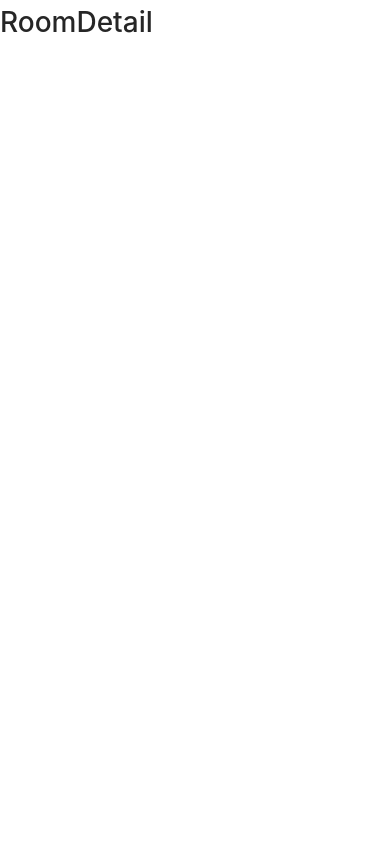
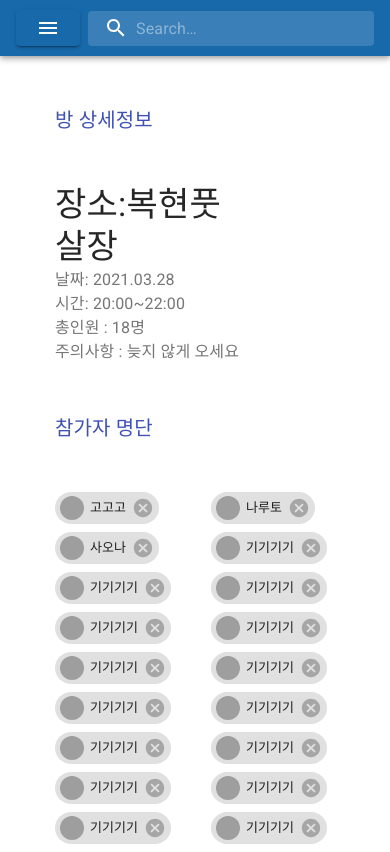
Before and after one commit to DaeseongLee/node-foot, a Next.js app in the folder front/: page /roomDetail in a window 390 px wide. Built offline with nearby package versions, Linux system fonts and the light colour scheme; grey boxes are pictures that could not be loaded.

Commit message:
Add roomDetail UI

```diff
--- a/front/components/CustomizedMenus.js
+++ b/front/components/CustomizedMenus.js
@@ -10,6 +10,7 @@ import InboxIcon from '@material-ui/icons/MoveToInbox';
 import MeetingRoomIcon from '@material-ui/icons/MeetingRoom';
 import PermIdentityIcon from '@material-ui/icons/PermIdentity';
 import { makeStyles } from '@material-ui/core/styles';
+import Link from '@material-ui/core/Link';
 const useStyles = makeStyles((theme) => ({
     logo: {
         backgroundColor: 'transparent',
@@ -79,25 +80,27 @@ export default function CustomizedMenus() {
                 open={Boolean(anchorEl)}
                 onClose={handleClose}
             >
-                <StyledMenuItem>
-                    <ListItemIcon>
-                        <PermIdentityIcon fontSize="small" />
-                    </ListItemIcon>
-                    <ListItemText primary="profile" onClick={handleClose} />
-                </StyledMenuItem>
+                <Link href="/profile" variant="body2">
+                    <StyledMenuItem>
+                        <ListItemIcon>
+                            <PermIdentityIcon fontSize="small" />
+                        </ListItemIcon>
+                        <ListItemText primary="내정보" onClick={handleClose} />
+                    </StyledMenuItem>
+                </Link>
                 <StyledMenuItem>
                     <ListItemIcon>
                         <MeetingRoomIcon fontSize="small" />
                     </ListItemIcon>
-                    <ListItemText primary="makeRoom" onClick={handleClose} />
+                    <ListItemText primary="방만들기 OR 방나가기" onClick={handleClose} />
                 </StyledMenuItem>
                 <StyledMenuItem>
                     <ListItemIcon>
                         <InboxIcon fontSize="small" />
                     </ListItemIcon>
-                    <ListItemText primary="logout" onClick={handleClose} />
+                    <ListItemText primary="로그가웃" onClick={handleClose} />
                 </StyledMenuItem>
             </StyledMenu>
-        </div>
+        </div >
     );
 }
--- /dev/null
+++ b/front/components/Title.js
@@ -0,0 +1,22 @@
+import React from 'react';
+import PropTypes from 'prop-types';
+import Typography from '@material-ui/core/Typography';
+import { makeStyles } from '@material-ui/core/styles';
+const useStyles = makeStyles({
+    title: {
+        marginTop: '3rem',
+        marginBottom: '3rem',
+    },
+})
+export default function Title(props) {
+    const classes = useStyles();
+    return (
+        <Typography component="h2" variant="h6" color="primary" gutterBottom className={classes.title}>
+            {props.children}
+        </Typography>
+    );
+}
+
+Title.propTypes = {
+    children: PropTypes.node,
+};
--- a/front/pages/roomDetail.js
+++ b/front/pages/roomDetail.js
@@ -1,7 +1,138 @@
 import React from 'react';
+import PropTypes from 'prop-types';
+import { makeStyles } from '@material-ui/core/styles';
+import Typography from '@material-ui/core/Typography';
+import AppLayout from '../components/AppLayout';
+import Title from '../components/Title';
+import useMediaQuery from '@material-ui/core/useMediaQuery';
+import Avatar from '@material-ui/core/Avatar';
+import Chip from '@material-ui/core/Chip';
 
-const RoomDetail = (props) => (
-    <h1>RoomDetail</h1>
-);
+const useStyles = makeStyles((theme) => ({
+    roomDetail: {
+        display: 'flex',
+        justifyContent: 'center',
+        [theme.breakpoints.down('sm')]: {
+            flexDirection: 'column',
+        },
+        width: '80%',
+        margin: 'auto',
+    },
 
-export default RoomDetail;
+    roomInfo: {
+        display: 'flex',
+        flexDirection: 'column',
+        marginLeft: '1rem',
+        marginRight: '1rem',
+        width: '60%',
+    },
+    grid: {
+        display: 'flex',
+        flexWrap: 'wrap',
+        width: '100%',
+        [theme.breakpoints.down('sm')]: {
+            width: '100%',
+        },
+
+
+    },
+    container: {
+        marginBottom: '1rem',
+        width: '50%',
+        [theme.breakpoints.down('sm')]: {
+            width: '100%',
+        },
+    },
+    list: {
+        width: '50%',
+        marginLeft: '1rem',
+        marginRight: '1rem',
+        [theme.breakpoints.down('sm')]: {
+            width: '100%',
+            marginRight: '1rem',
+        },
+    },
+    item: {
+        width: '50%',
+        marginBottom: '0.5rem',
+    },
+    card: {
+        display: 'flex',
+
+    },
+    cardMedia: {
+        width: 160,
+
+    },
+}));
+
+function createData(id, name, desc) {
+    return { id, name, desc };
+}
+
+const rows = [
+    createData(1, '고고고', '너한테는 패스안합니다'),
+    createData(2, '나루토', '내가 에이스입니다'),
+    createData(3, '사오나', '가나나다라마'),
+    createData(4, '기기기기', '오키도키요'),
+    createData(5, '기기기기', '오키도키요'),
+    createData(6, '기기기기', '오키도키요'),
+    createData(7, '기기기기', '오키도키요'),
+    createData(8, '기기기기', '오키도키요'),
+    createData(9, '기기기기', '오키도키요'),
+    createData(10, '기기기기', '오키도키요'),
+    createData(11, '기기기기', '오키도키요'),
+    createData(12, '기기기기', '오키도키요'),
+    createData(13, '기기기기', '오키도키요'),
+    createData(14, '기기기기', '오키도키요'),
+    createData(15, '기기기기', '오키도키요'),
+    createData(16, '기기기기', '오키도키요'),
+    createData(17, '기기기기', '오키도키요'),
+    createData(18, '기기기기', '오키도키요'),
+
+];
+
+export default function FeaturedPost() {
+    const classes = useStyles();
+    const matches = useMediaQuery('(max-width:48rem)');
+    const handleDelete = () => { alert('강퇴합니다') };
+    return (
+        <AppLayout>
+            <div className={classes.roomDetail}>
+                <div className={classes.roomInfo}>
+                    <Title>방 상세정보</Title>
+                    <Typography component="p" variant="h4">
+                        장소:복현풋살장
+                    </Typography>
+                    <Typography color="textSecondary" className={classes.depositContext}>
+                        날짜: 2021.03.28
+                    </Typography>
+                    <Typography color="textSecondary" className={classes.depositContext}>
+                        시간: 20:00~22:00
+                    </Typography>
+                    <Typography color="textSecondary" className={classes.depositContext}>
+                        총인원 : 18명
+                    </Typography>
+                    <Typography color="textSecondary" className={classes.depositContext}>
+                        주의사항 : 늦지 않게 오세요
+                    </Typography>
+                </div>
+                <div className={classes.list}>
+                    <Title >참가자 명단</Title>
+                    <div className={classes.grid} >
+                        {rows.map(row =>
+                            <div className={classes.item}>
+                                <Chip avatar={<Avatar alt="Natacha" src="/static/images/avatar/1.jpg" />}
+                                    label={row.name}
+                                    onDelete={handleDelete}
+
+                                />
+                            </div>
+                        )}
+
+                    </div>
+                </div>
+            </div>
+        </AppLayout>
+    );
+}
```
Also changed, not shown: front/pages/index.js (+8 -6 lines), front/pages/profile.js (+62 -3 lines).
